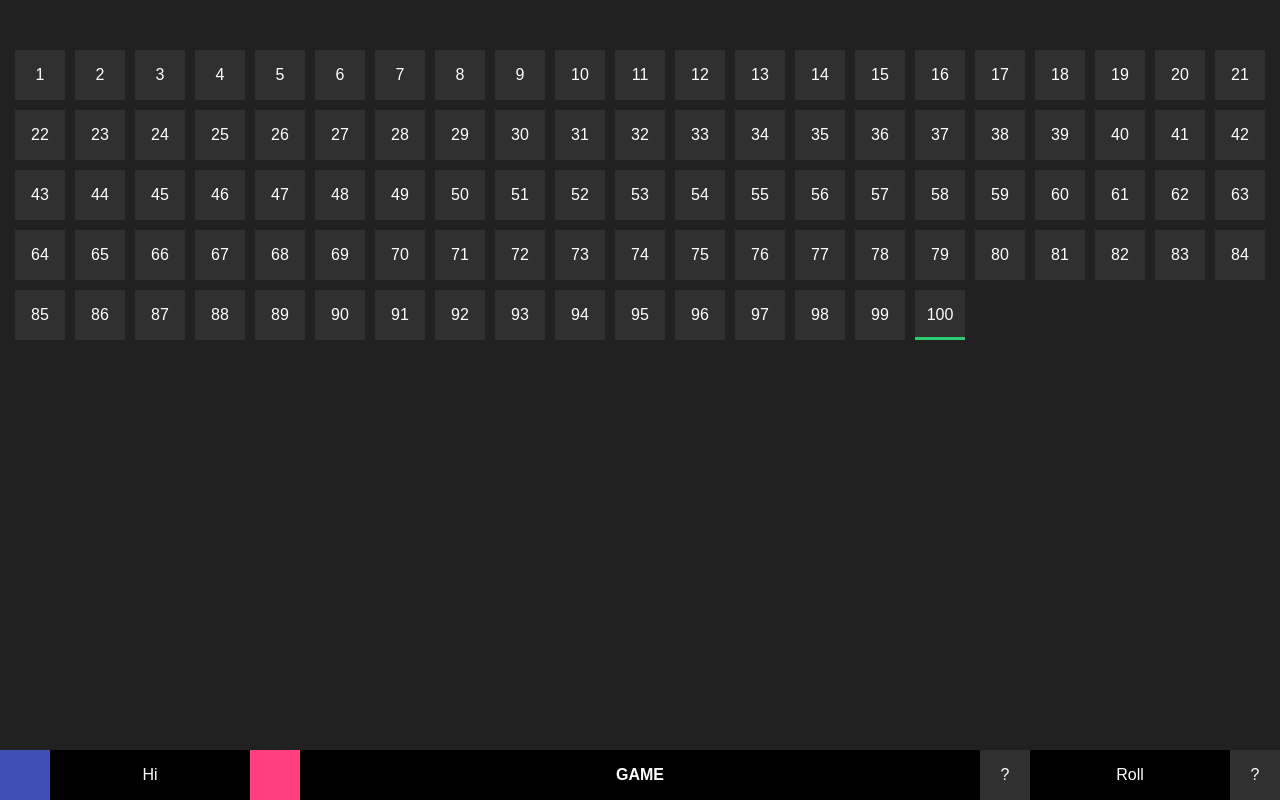
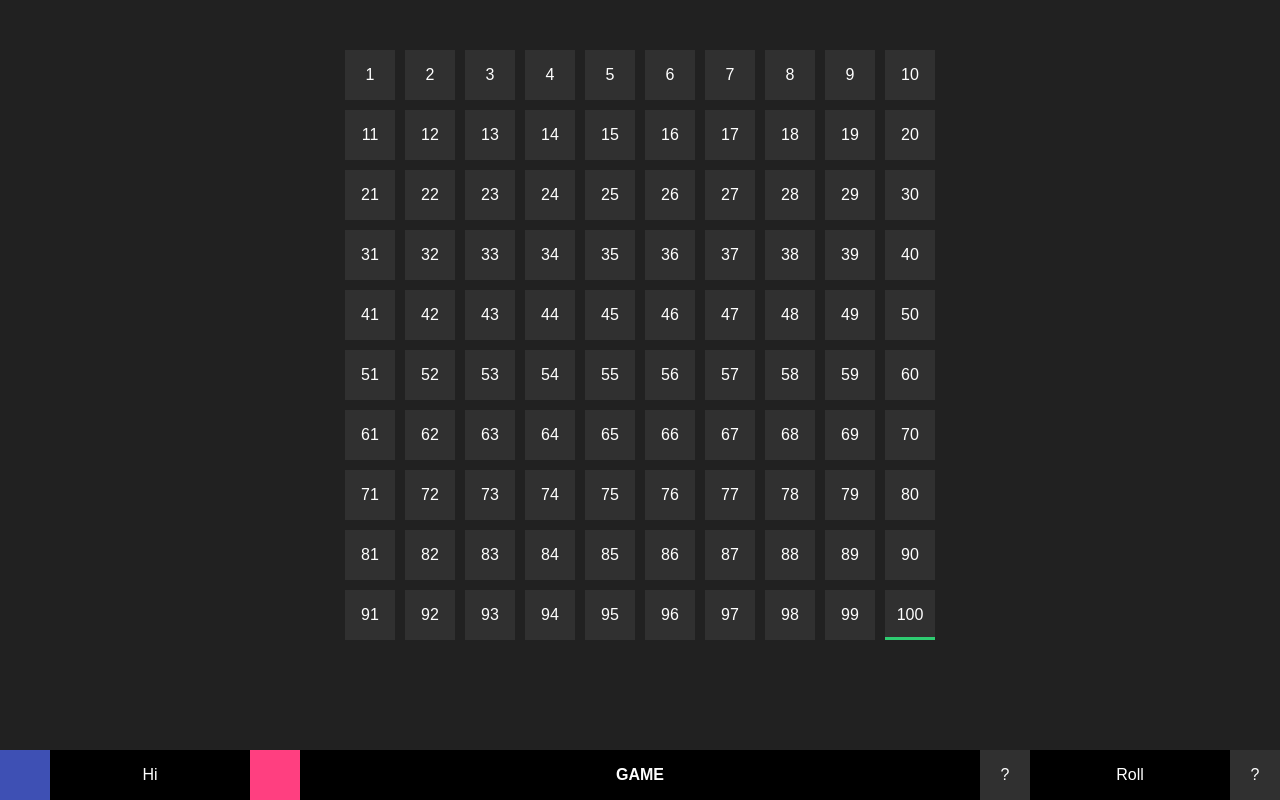
Before and after one commit to amirmazinani/snake-and-ladder, a PHP site: page / in a window 1280 px wide. Run offline with PHP 8.4, Linux system fonts and the light colour scheme.

Commit message:
complete 2players game

```diff
--- a/styles/main.css
+++ b/styles/main.css
@@ -40,6 +40,9 @@ button{
 .z-100{z-index: 100}
 
 #board {
+	max-width: 649px;
+	margin-left: auto;
+	margin-right: auto;
 	margin-top: 50px;
 	margin-bottom: 60px;
 	display: grid;
@@ -89,6 +92,6 @@ button{
 	}
 	#board {
 		margin-top: 10px;
-		margin-bottom: 120px;
+		margin-bottom: 110px;
 	}
 }
```
